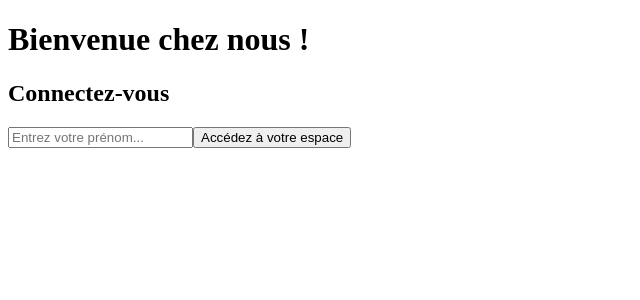
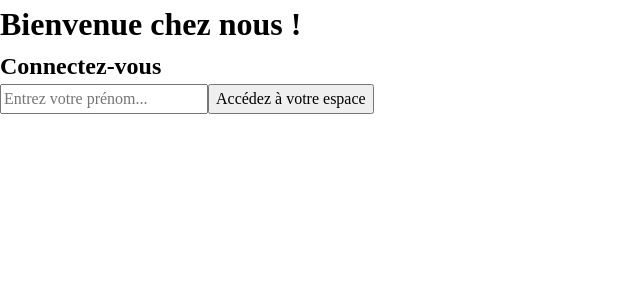
Before and after one commit to maxdnc/crazee-burger, a React (Vite) app: page / in a window 1280 px wide. Shown: the top 300 px of the page, without its empty margins (0-640 px from the left). Built offline with nearby package versions, Linux system fonts and the light colour scheme.

Commit message:
💄 F03: STYLE > Add reset CSS Global style

```diff
--- a/src/App.jsx
+++ b/src/App.jsx
@@ -3,6 +3,10 @@ import OrderPage from "./components/pages/order/OrderPage.jsx";
 import ErrorPage from "./components/pages/error/ErrorPage.jsx";
 
 import { createBrowserRouter, RouterProvider } from "react-router-dom";
+
+//style
+
+import { GlobalStyle } from "./theme/GlobalStyle.js";
 
 const router = createBrowserRouter([
   {
@@ -22,6 +26,7 @@ const router = createBrowserRouter([
 function App() {
   return (
     <>
+      <GlobalStyle />
       <RouterProvider router={router} />
     </>
   );
--- /dev/null
+++ b/src/theme/GlobalStyle.js
@@ -0,0 +1,27 @@
+import { createGlobalStyle } from "styled-components";
+
+export const GlobalStyle = createGlobalStyle`
+*, *::before, *::after {
+  box-sizing: border-box;
+}
+* {
+  margin: 0;
+}
+body {
+  line-height: 1.5;
+  -webkit-font-smoothing: antialiased;
+}
+img, picture, video, canvas, svg {
+  display: block;
+  max-width: 100%;
+}
+input, button, textarea, select {
+  font: inherit;
+}
+p, h1, h2, h3, h4, h5, h6 {
+  overflow-wrap: break-word;
+}
+#root, #__next {
+  isolation: isolate;
+}
+`;
```
